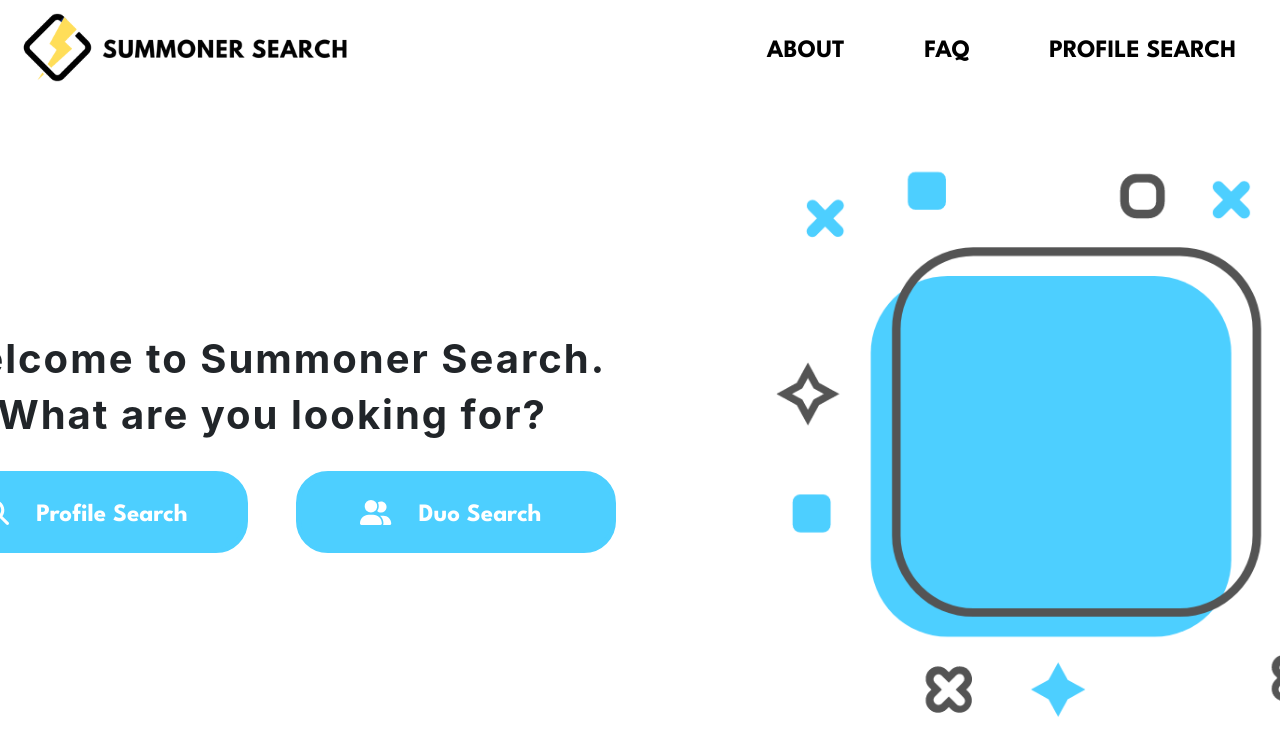
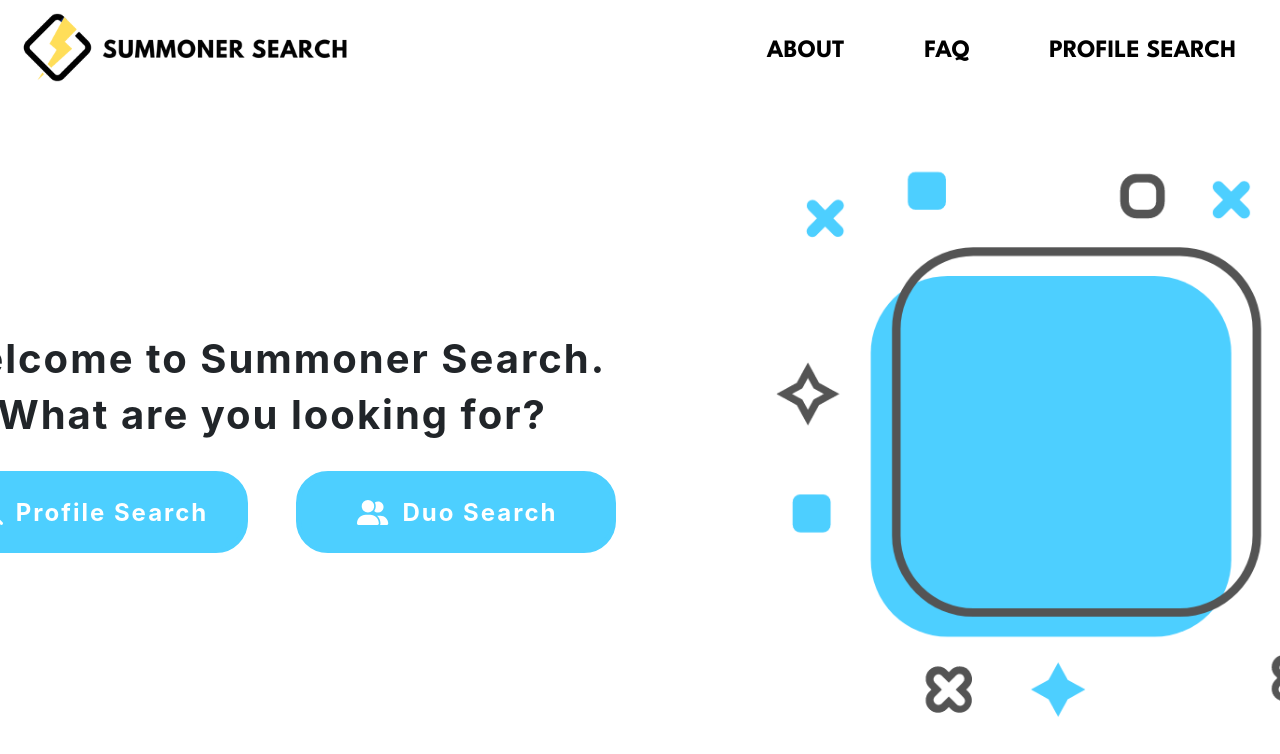
Before and after one commit to emikeke/js-practice, a React (Create React App) app in the folder summoner-list/: page / in a window 1280 px wide. Shown: the top 754 px of the page. Built offline with nearby package versions, Linux system fonts and the light colour scheme; a web font is replaced by a local one.

Commit message:
fixed font, button

```diff
--- a/summoner-list/src/views/Home.css
+++ b/summoner-list/src/views/Home.css
@@ -61,7 +61,7 @@
 
 .icon-1 {
   position: absolute;
-  margin-left: 3.5rem;
+  margin-left: 3.1rem;
   z-index: 1;
 }
 
@@ -73,13 +73,16 @@
 
 .icon-2 {
   position: absolute;
-  margin-left: 4.0rem;
+  margin-left: 3.8rem;
   z-index: 1;
 }
 
 .span {
-  font-size: 25px;
+  position: relative;
+  font-size: 24px;
   margin-left: 3rem;
+  letter-spacing: 2px;
+  font-family: -apple-system, BlinkMacSystemFont, 'Segoe UI', Roboto, Oxygen, Ubuntu, Cantarell, 'Open Sans', 'Helvetica Neue', sans-serif;
 }
 
 /* mobile */
--- a/summoner-list/src/views/Profilesearch-fail.css
+++ b/summoner-list/src/views/Profilesearch-fail.css
@@ -0,0 +1,3 @@
+.h1-profile {
+
+}
--- a/summoner-list/src/views/Profilesearch.js
+++ b/summoner-list/src/views/Profilesearch.js
@@ -61,7 +61,7 @@
 
   return (
     <div className="search-page">
-      <h1>Profile Search</h1>
+      <h1 className="h1-profile">Profile Search</h1>
       <div className="form-wrapper">
         <form className="form-page" onSubmit={handleSubmit}>
           <Textfield
```
